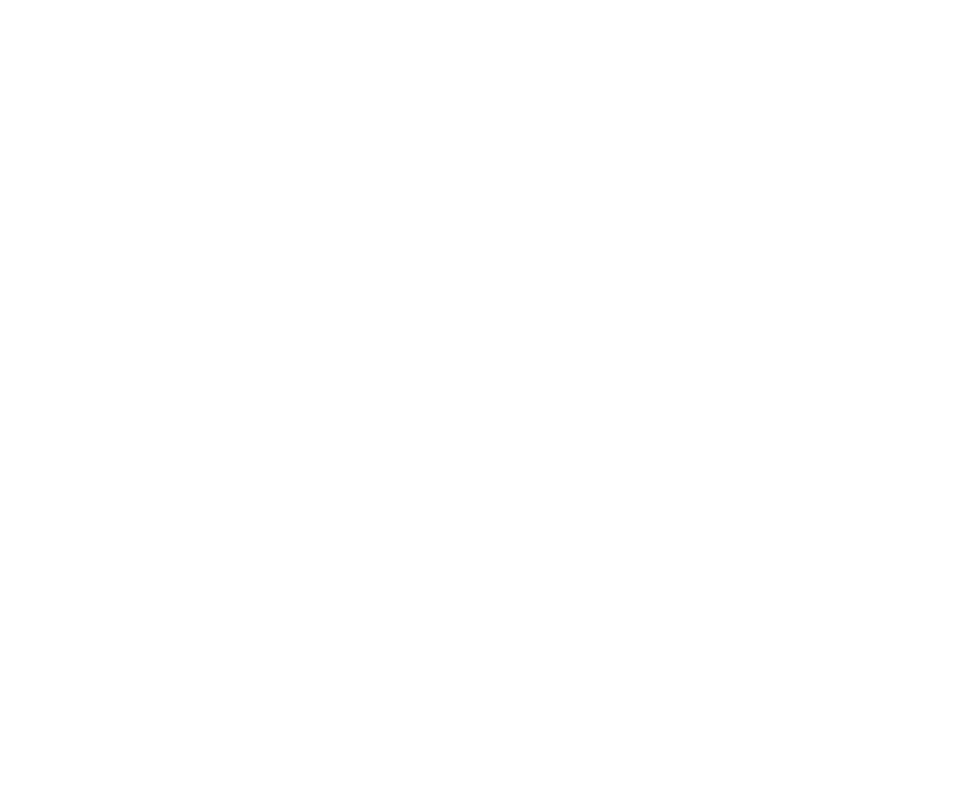
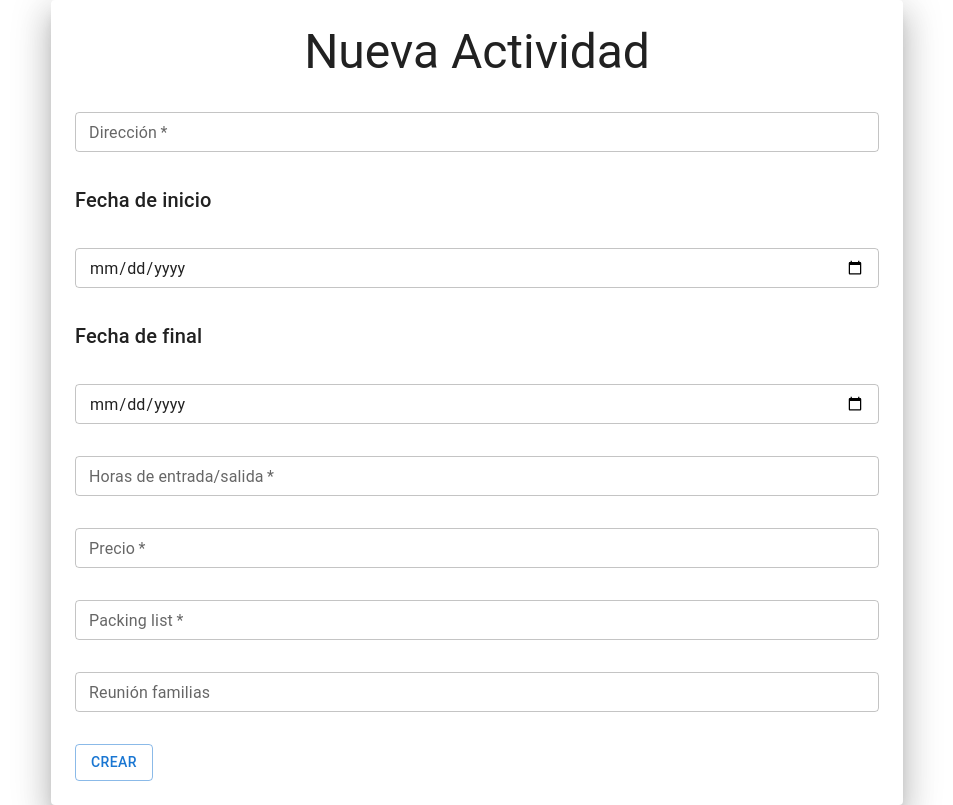
Before and after one commit to TFG-Gestion-de-actividades-de-CISV/ReactFront, a React (Vite) app: page /admin/new_actividad in a window 1280 px wide. Before the commit this address had no page. Shown: the whole page, without its empty margins (163-1116 px from the left). Built offline with nearby package versions, Linux system fonts and the light colour scheme.

Commit message:
Actividad se crea

```diff
--- /dev/null
+++ b/src/Components/CreateActividadForm.jsx
@@ -0,0 +1,177 @@
+import React from "react";
+import { useForm } from "react-hook-form";
+import { useState } from "react";
+import { Link, useNavigate } from "react-router-dom";
+
+import {
+  Grid,
+  TextField,
+  Typography,
+  Button,
+  Alert,
+  AlertTitle,
+} from "@mui/material";
+
+const CreateActividadForm = () => {
+  const navigate = useNavigate();
+  const [errorMessage, setErrorMessage] = useState(null);
+  const [successMessage, setSuccessMessage] = useState(null);
+
+  const {
+    register,
+    formState: { errors },
+    handleSubmit,
+  } = useForm();
+
+  const url = "http://localhost:8000/activities/create_activity/";
+
+  function onSubmit(data) {
+    fetch(url, {
+      method: "POST",
+      headers: {
+        "Content-Type": "application/json",
+      },
+      body: JSON.stringify(data),
+    })
+      .then((response) => {
+        if (response.ok) {
+          response.json().then((data) => {
+            setSuccessMessage("Actividad creada exitosamente");
+            setErrorMessage(null);
+          });
+        } else {
+          response.json().then((data) => {
+            if (data.Error.date_start) {
+              setSuccessMessage(null);
+              setErrorMessage(
+                "La fecha de inicio debe ser anterior a la fecha de fin"
+              );
+            }
+          });
+        }
+      })
+      .catch((error) => {
+        console.error("Error:", error);
+        setErrorMessage("Ha ocurrido un error. Por favor, inténtalo de nuevo.");
+        setSuccessMessage(null);
+      });
+  }
+  return (
+    <div>
+      <form onSubmit={handleSubmit(onSubmit)}>
+        <Grid container spacing={4}>
+          <Grid item xs={12}>
+            <Typography variant="h3" align="center">
+              Nueva Actividad
+            </Typography>
+          </Grid>
+
+          <Grid item xs={12}>
+            <TextField
+              label="Dirección"
+              required
+              size="small"
+              type="text"
+              fullWidth
+              {...register("adress")}
+            />
+          </Grid>
+
+          <Grid item xs={12}>
+            <Typography variant="h6">Fecha de inicio</Typography>
+          </Grid>
+          <Grid item xs={12}>
+            <TextField
+              size="small"
+              type="date"
+              fullWidth
+              required
+              {...register("date_start")}
+            />
+          </Grid>
+
+          <Grid item xs={12}>
+            <Typography variant="h6">Fecha de final</Typography>
+          </Grid>
+          <Grid item xs={12}>
+            <TextField
+              size="small"
+              type="date"
+              fullWidth
+              required
+              {...register("date_end")}
+            />
+          </Grid>
+
+          <Grid item xs={12}>
+            <TextField
+              label="Horas de entrada/salida"
+              required
+              size="small"
+              type="text"
+              fullWidth
+              {...register("hours_start")}
+            />
+          </Grid>
+
+          <Grid item xs={12}>
+            <TextField
+              label="Precio"
+              required
+              size="small"
+              type="text"
+              fullWidth
+              {...register("price")}
+            />
+          </Grid>
+
+          <Grid item xs={12}>
+            <TextField
+              label="Packing list"
+              required
+              size="small"
+              type="text"
+              fullWidth
+              {...register("packing_list")}
+            />
+          </Grid>
+
+          <Grid item xs={12}>
+            <TextField
+              label="Reunión familias"
+              size="small"
+              type="text"
+              fullWidth
+            />
+          </Grid>
+
+          {successMessage && (
+            <Grid item xs={12}>
+              <Alert severity="success">
+                <AlertTitle>Éxito</AlertTitle>
+                {successMessage}
+              </Alert>
+            </Grid>
+          )}
+
+          {errorMessage && (
+            <Grid item xs={12}>
+              <Alert severity="error">
+                <AlertTitle>Error</AlertTitle>
+                {errorMessage}
+              </Alert>
+            </Grid>
+          )}
+
+          <Grid item xs={12}>
+            <Button variant="outlined" type="submit">
+              Crear
+            </Button>
+          </Grid>
+        </Grid>
+      </form>
+    </div>
+  );
+};
+
+export default CreateActividadForm;
--- a/src/Views/AdminMainView.jsx
+++ b/src/Views/AdminMainView.jsx
@@ -1,14 +1,20 @@
 import React, { useState } from "react";
-import { Button, Container, Typography } from "@mui/material";
+import { Button, Typography } from "@mui/material";
 import RegistrationRequests from "../Components/RegistrationRequests";
 import LogoutButton from "../Components/LogoutButton";
+import { Link } from "react-router-dom";
 
 const AdminMainView = ({ onLogout }) => {
   const [showRequests, setShowRequests] = useState(false);
   return (
     <>
       <Typography>Admin Main View</Typography>
-      <LogoutButton onLogout={onLogout} />
+      {/*<LogoutButton onLogout={onLogout} />*/}
+
+      <Link to="/admin/new_actividad">
+        <Button variant="outlined"> Crear nueva actividad</Button>
+      </Link>
+
       <Button onClick={() => setShowRequests(!showRequests)}>
         Show Registration Requests
       </Button>
--- /dev/null
+++ b/src/Views/CreateActividadView.jsx
@@ -0,0 +1,29 @@
+import React from "react";
+import { Container, Paper } from "@mui/material";
+import CreateActividadForm from "../Components/CreateActividadForm";
+
+const CreateActividadView = () => {
+  return (
+    <>
+      <Container
+        maxWidth="md"
+        sx={{
+          display: "flex",
+          minHeight: "100vh",
+          alignItems: "center",
+        }}
+      >
+        <Paper
+          elevation={20}
+          sx={{
+            padding: 3,
+          }}
+        >
+          <CreateActividadForm />
+        </Paper>
+      </Container>
+    </>
+  );
+};
+
+export default CreateActividadView;
--- a/src/main.jsx
+++ b/src/main.jsx
@@ -13,6 +13,7 @@
 import AdminMainView from "./Views/AdminMainView";
 import ChangePasswordView from "./Views/ChangePasswordView";
 import UserMainView from "./Views/UserMainView";
+import CreateActividadView from "./Views/CreateActividadView";
 
 import "./index.css";
 
@@ -38,7 +39,7 @@
         <Route path="/signup" element={<SignupView />} />
         <Route path="/change_password" element={<ChangePasswordView />} />
 
-        <Route
+        {/*        <Route
           path="/admin/main"
           element={
             isLogged && isAdmin ? (
@@ -48,6 +49,16 @@
             )
           }
         />
+
+        <Route
+          path="/admin/new_actividad"
+          element={
+            isLogged && isAdmin ? <CreateActividadView /> : <Navigate to="/" />
+          }
+        /> */}
+
+        <Route path="/admin/new_actividad" element={<CreateActividadView />} />
+        <Route path="/admin/main" element={<AdminMainView />} />
 
         <Route
           path="/user/main"
```
